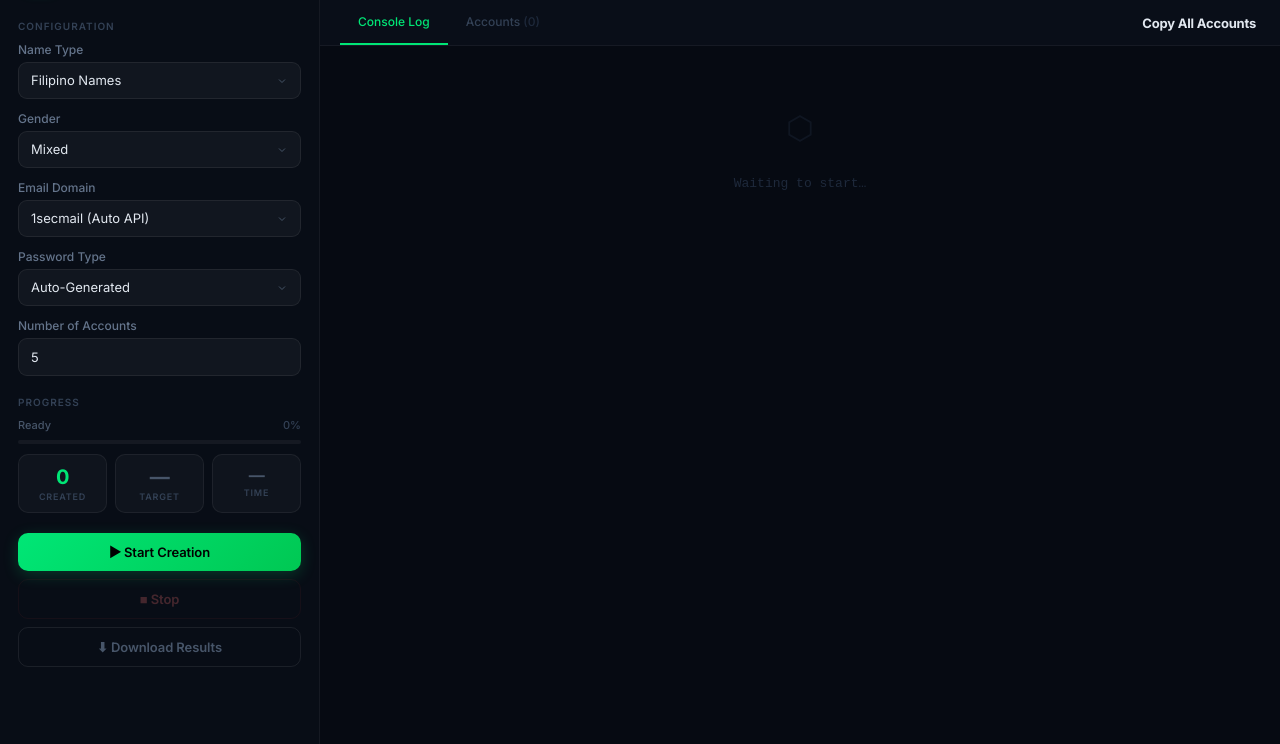
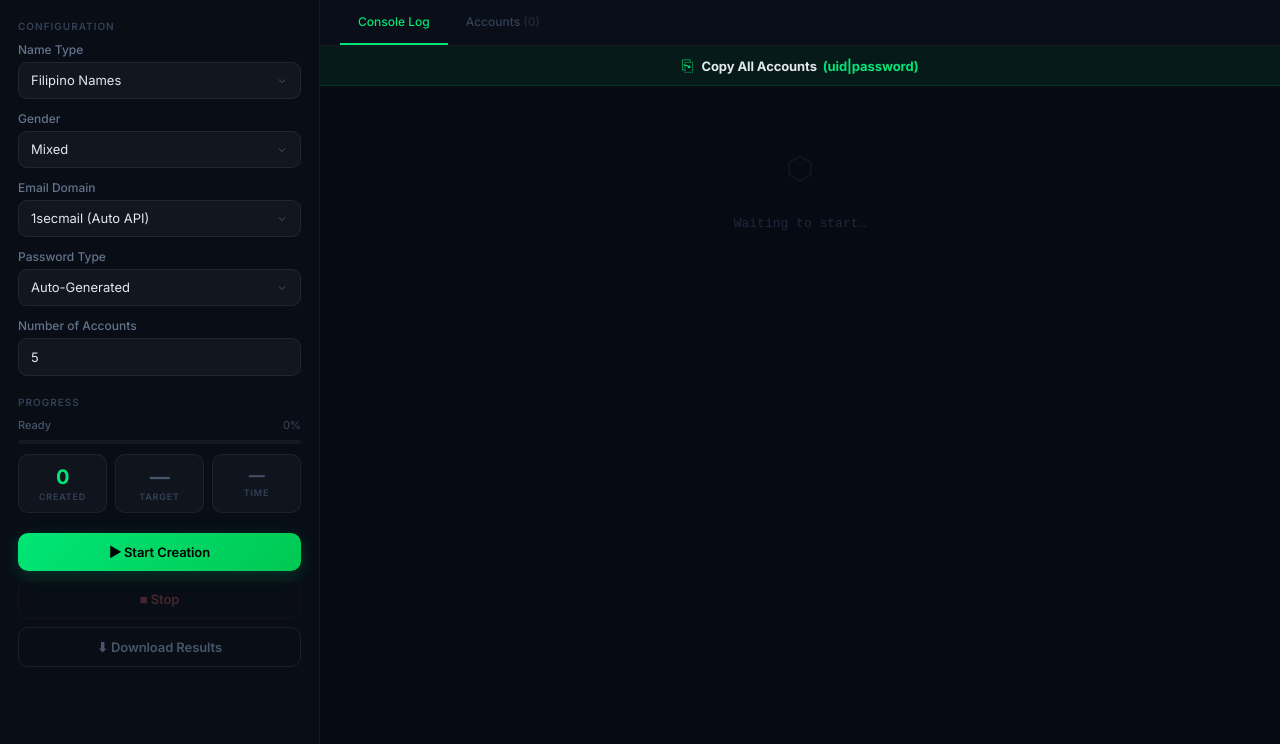
Before and after one commit to yuennix/WEB-FB-CREATE, a Flask app: template templates/index.html in a window 1280 px wide. Shown: the part 56-800 px from the top of the page. Run offline with Flask 3, Linux system fonts and the light colour scheme; the template is opened without the code that fills it, so the values that code supplies are empty.

Commit message:
Make the copy all accounts button always visible on any screen size
Restructures the "Copy All Accounts" button into a dedicated full-width bar below the tabs for consistent visibility across all devices, and updates its styling and functionality.

Replit-Commit-Author: Agent
Replit-Commit-Session-Id: 17378427-02a9-4226-8ab4-1c9a2d1eec8d
Replit-Commit-Checkpoint-Type: full_checkpoint
Replit-Commit-Event-Id: 7a74bbea-5d8f-4d9b-bc79-61385e3397e0
Replit-Commit-Screenshot-Url: https://storage.googleapis.com/screenshot-production-us-central1/eb3077e5-c8d7-4fca-aea9-8a663f9a4c37/17378427-02a9-4226-8ab4-1c9a2d1eec8d/dl2Gvuu
Replit-Helium-Checkpoint-Created: true

```diff
--- a/templates/index.html
+++ b/templates/index.html
@@ -348,22 +348,30 @@
   .log-warn    .log-msg { color: #fbbf24; }
   .log-error   .log-msg { color: #f87171; }
 
-  .btn-copy-all {
-    margin-left: auto;
-    padding: 0 4px;
-    background: none;
-    border: none;
+  .copy-all-bar {
+    display: flex;
+    align-items: center;
+    justify-content: center;
+    padding: 10px 20px;
+    background: rgba(0,230,118,0.07);
+    border-bottom: 1px solid rgba(0,230,118,0.12);
+    flex-shrink: 0;
+    cursor: pointer;
+    transition: background .2s;
+    gap: 8px;
+  }
+  .copy-all-bar:hover { background: rgba(0,230,118,0.13); }
+  .copy-all-bar:active { background: rgba(0,230,118,0.18); }
+  .copy-all-bar-icon { font-size: 15px; color: #00e676; }
+  .copy-all-bar-text {
     font-family: 'Inter', sans-serif;
     font-size: 13px;
     font-weight: 700;
     color: #e2e8f0;
-    cursor: pointer;
-    letter-spacing: -0.2px;
-    transition: color .15s;
-    white-space: nowrap;
+    letter-spacing: -0.1px;
   }
-  .btn-copy-all:hover { color: #00e676; }
-  .btn-copy-all.copied { color: #00e676; }
+  .copy-all-bar-text span { color: #00e676; }
+  .copy-all-bar.copied .copy-all-bar-text { color: #00e676; }
 
   /* ── Accounts panel ── */
   #accounts-panel {
@@ -598,7 +606,11 @@
     <div class="tabs-bar">
       <div class="tab active" onclick="switchTab('log')">Console Log</div>
       <div class="tab" onclick="switchTab('accounts')">Accounts <span id="accountCount" style="color:#1e293b;">(0)</span></div>
-      <button class="btn-copy-all" id="btnCopyAll" onclick="copyAllAccounts(this)">Copy All Accounts</button>
+    </div>
+
+    <div class="copy-all-bar" id="copyAllBar" onclick="copyAllAccounts(this)">
+      <span class="copy-all-bar-icon">⎘</span>
+      <span class="copy-all-bar-text" id="copyAllText">Copy All Accounts &nbsp;<span>(uid|password)</span></span>
     </div>
 
     <div class="tab-content active" id="tab-log">
@@ -745,7 +757,7 @@ function addAccount(data) {
   updateProgress();
 }
 
-function copyAllAccounts(btn) {
+function copyAllAccounts(el) {
   if (!allAccounts.length) return;
   const text = allAccounts.join('\n');
   navigator.clipboard.writeText(text).catch(() => {
@@ -753,10 +765,12 @@ function copyAllAccounts(btn) {
     ta.value = text; document.body.appendChild(ta); ta.select();
     document.execCommand('copy'); document.body.removeChild(ta);
   });
-  const orig = btn.textContent;
-  btn.classList.add('copied');
-  btn.textContent = `✓ Copied ${allAccounts.length} account${allAccounts.length > 1 ? 's' : ''}!`;
-  setTimeout(() => { btn.classList.remove('copied'); btn.textContent = orig; }, 2000);
+  const bar  = document.getElementById('copyAllBar');
+  const label = document.getElementById('copyAllText');
+  const orig  = label.innerHTML;
+  bar.classList.add('copied');
+  label.innerHTML = `✓ Copied ${allAccounts.length} account${allAccounts.length > 1 ? 's' : ''} (uid|password)!`;
+  setTimeout(() => { bar.classList.remove('copied'); label.innerHTML = orig; }, 2000);
 }
 
 function copyField(btn, text) {
```
Also changed, not shown: attached_assets/Screenshot_20260508-181142_1778235113900.png (added).
